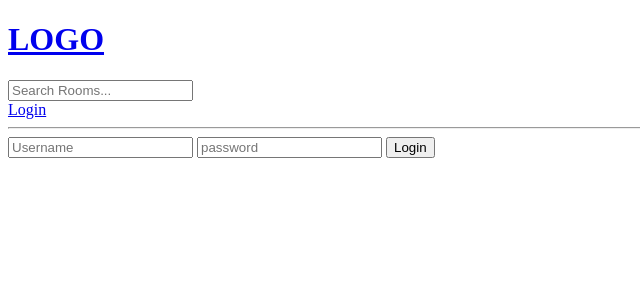
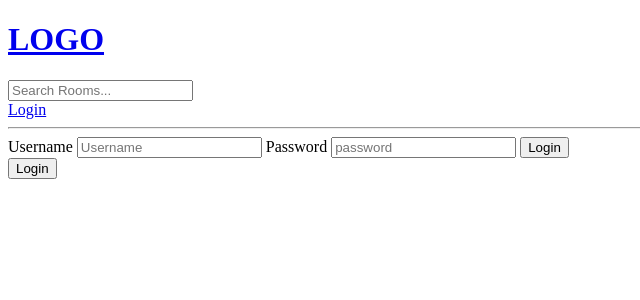
Before and after one commit to EnSabahNurX/StudyBud_Django_Project, a Django app: template base/templates/base/login_register.html in a window 1280 px wide. Shown: the top 300 px of the page, without its empty margins (0-640 px from the left). Run offline with Django 4.2, Linux system fonts and the light colour scheme; the template is opened without the code that fills it, so the values that code supplies are empty.

Commit message:
register page implementing

```diff
--- a/base/templates/base/login_register.html
+++ b/base/templates/base/login_register.html
@@ -3,10 +3,19 @@
 <div>
     <form action="" method="POST">
         {% csrf_token %}
-
+        <label for="username">Username</label>
         <input type="text" value="" name="username" placeholder="Username">
+        <label for="password">Password</label>
         <input type="password" value="" name="password" placeholder="password">
         <input type="submit" value="Login">
     </form>
 </div>
+
+<div>
+    <form action="" method="POST">
+        {% csrf_token %}
+
+        <input type="submit" value="Login">
+    </form>
+</div>
 {% endblock content %}
--- a/base/urls.py
+++ b/base/urls.py
@@ -4,6 +4,7 @@ from . import views
 urlpatterns = [
     path("login", views.loginPage, name="login"),
     path("logout", views.logoutUser, name="logout"),
+    path("register", views.registerPage, name="register"),
     path("", views.home, name="home"),
     path("room/<str:pk>/", views.room, name="room"),
     path("create-room/", views.createRoom, name="create-room"),
```
Also changed, not shown: base/views.py (+8 -1 lines). Lines whose indentation alone changed are shown as unchanged.
